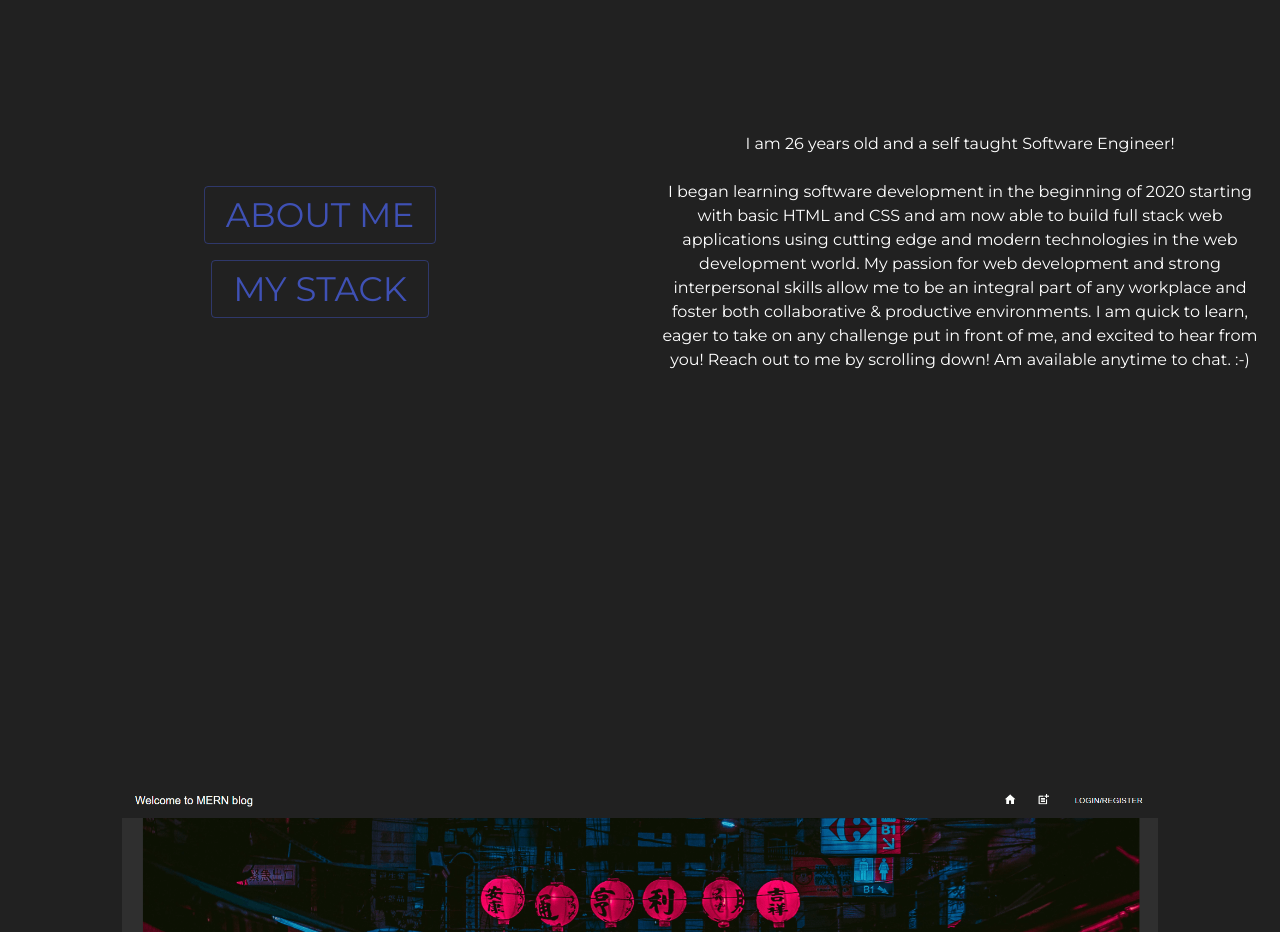
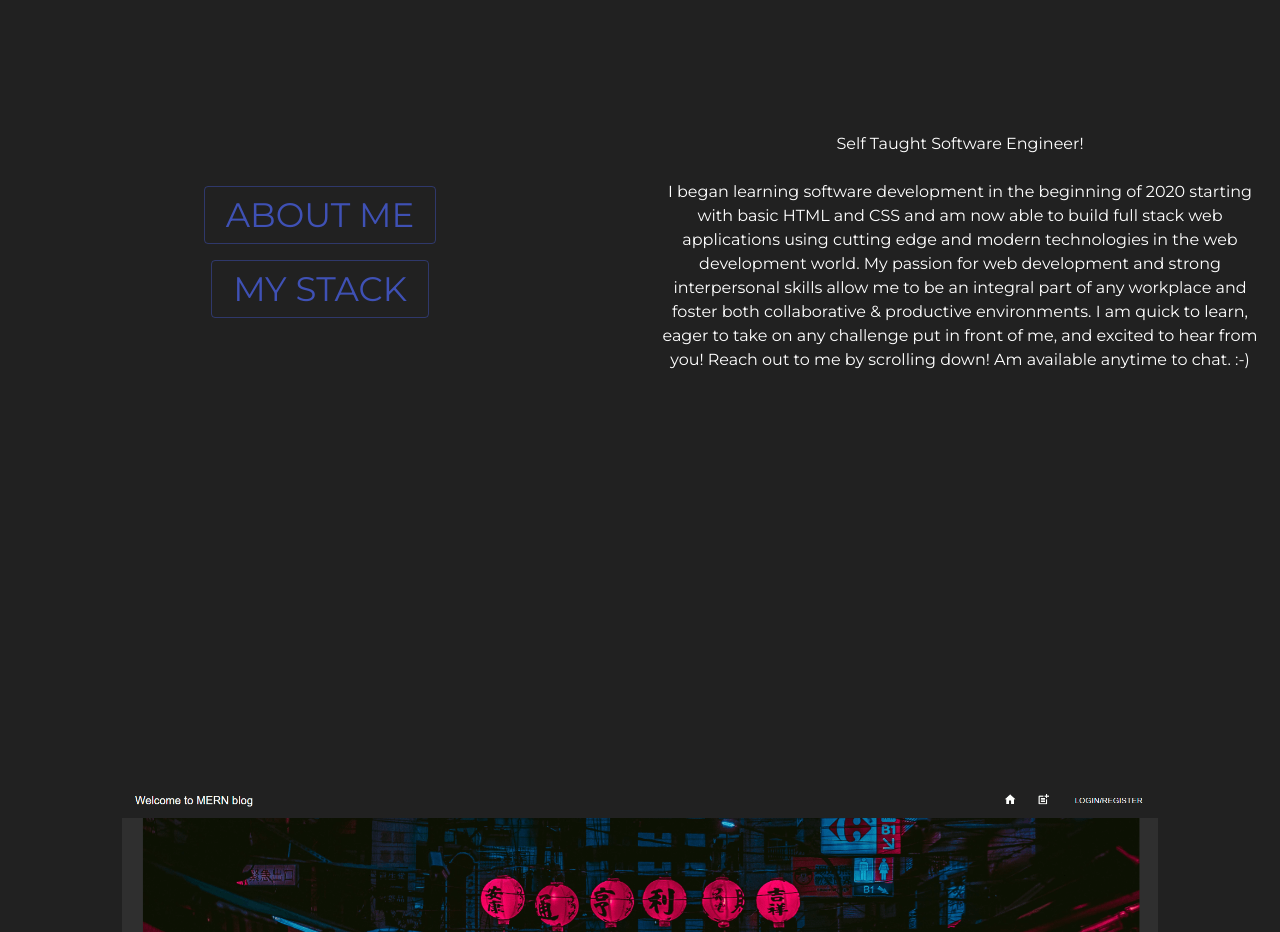
Before and after one commit to PetDios9/personal-site, a React (Create React App) app: page / in a window 1280 px wide. Shown: the part 900-1832 px from the top of the page. Built offline with nearby package versions, Linux system fonts and the light colour scheme.

Commit message:
Update AboutText.js
Removed age

```diff
--- a/src/Components/AboutText.js
+++ b/src/Components/AboutText.js
@@ -6,7 +6,7 @@ export const AboutText = () => {
         <Grid container direction="row" justify="flex-start" >
             <Grid item xs={12} style={{padding: 20}}>
                 <Typography variant="body1" align="center" >
-                    I am 26 years old and a self taught Software Engineer!
+                   Self Taught Software Engineer!
                         <br />
                         <br />
                     I began learning software development in the beginning of 2020 starting with basic HTML and CSS
```
